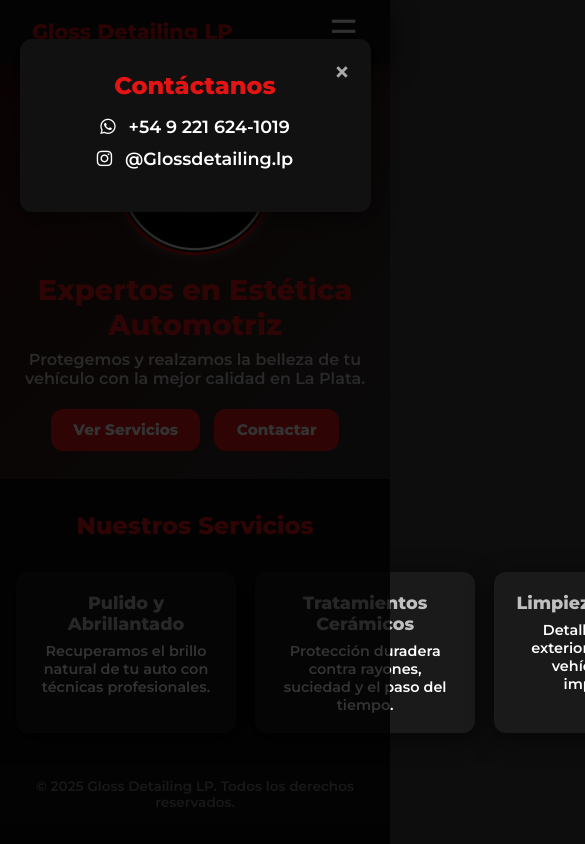
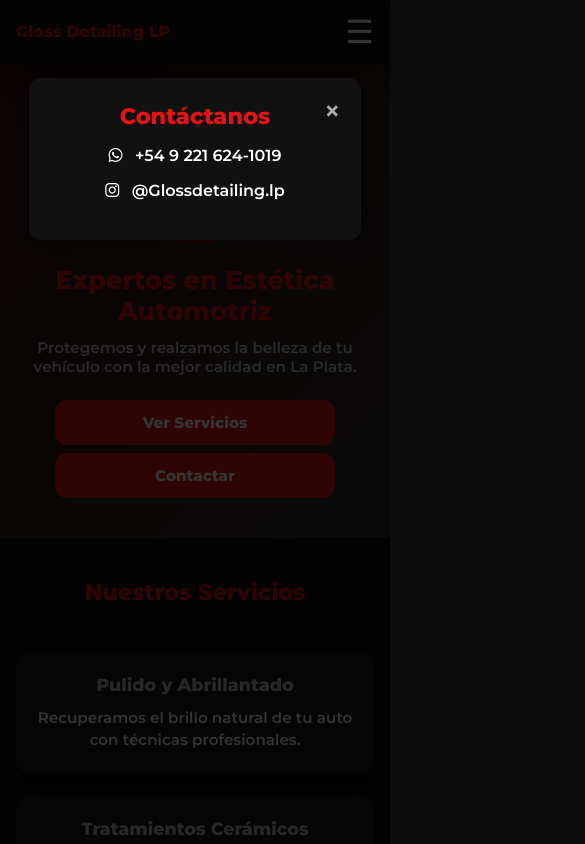
Before and after one commit to ImSanty04/Paginas-web-test, a plain HTML site: page index.html in a window 390 px wide. Both pictures are taken after a click on the link "Contactar". Shown: the top 844 px of the page, 585 px wide, since content can reach past the window. Drawn offline with Linux system fonts and the light colour scheme.

Commit message:
Update index.html

```diff
--- a/index.html
+++ b/index.html
@@ -280,10 +280,81 @@
             flex-shrink: 0;
         }
 
-        /* responsive móvil: vuelve a scroll normal */
+        /* ========== RESPONSIVE TABLETS (768px - 1024px) ========== */
+        @media (max-width: 1024px) and (min-width: 769px) {
+            body {
+                height: auto;
+                overflow-y: auto;
+            }
+
+            .hero {
+                padding: 3rem 2rem 2.5rem;
+            }
+
+            .hero img {
+                width: 200px;
+            }
+
+            .hero h1 {
+                font-size: 2.2rem;
+            }
+
+            .hero p {
+                font-size: 1.1rem;
+                margin-bottom: 1.5rem;
+            }
+
+            .btn {
+                padding: 0.8rem 1.6rem;
+                font-size: 1rem;
+            }
+
+            .services {
+                padding: 3rem 2rem;
+            }
+
+            .services h2 {
+                font-size: 1.8rem;
+                margin-bottom: 1.5rem;
+            }
+
+            .services-grid {
+                gap: 1.5rem;
+                grid-template-columns: repeat(2, 1fr);
+            }
+
+            .card {
+                padding: 1.5rem;
+            }
+
+            .card h3 {
+                font-size: 1.2rem;
+            }
+
+            .card p {
+                font-size: 1rem;
+            }
+
+            footer {
+                padding: 1.2rem;
+                font-size: 0.9rem;
+                margin-top: 3rem;
+            }
+        }
+
+        /* ========== RESPONSIVE MÓVILES (hasta 768px) ========== */
         @media (max-width: 768px) {
             body {
                 height: auto;
+                overflow-y: auto;
+            }
+
+            header {
+                padding: 0.8rem 1rem;
+            }
+
+            .logo span {
+                font-size: 1.1rem;
             }
 
             nav {
@@ -294,28 +365,138 @@
                 display: block;
             }
 
+            .hero {
+                padding: 3rem 1.5rem 2.5rem;
+            }
+
             .hero img {
                 width: 160px;
+                margin-bottom: 1rem;
             }
 
             .hero h1 {
                 font-size: 1.8rem;
+                margin-bottom: 0.8rem;
             }
 
             .hero p {
                 font-size: 1rem;
+                margin-bottom: 1.5rem;
+                padding: 0 1rem;
+            }
+
+            .btn {
+                padding: 0.9rem 1.6rem;
+                font-size: 1rem;
+                margin: 0.5rem;
+                display: block;
+                max-width: 280px;
+                margin-left: auto;
+                margin-right: auto;
+                margin-top: 0.5rem;
             }
 
             .services {
-                padding: 2rem 1rem;
+                padding: 3rem 1.5rem;
             }
 
             .services h2 {
-                font-size: 1.5rem;
+                font-size: 1.6rem;
+                margin-bottom: 1.5rem;
+            }
+
+            .services-grid {
+                grid-template-columns: 1fr;
+                gap: 1.5rem;
+                margin-top: 1.5rem;
+            }
+
+            .card {
+                padding: 1.5rem;
+            }
+
+            .card h3 {
+                font-size: 1.2rem;
+                margin-bottom: 0.7rem;
+            }
+
+            .card p {
+                font-size: 1rem;
+                line-height: 1.5;
+            }
+
+            footer {
+                padding: 1.5rem 1rem;
+                font-size: 0.9rem;
+                margin-top: 3rem;
+            }
+
+            /* Modal responsive */
+            .modal-content {
+                margin: 20% auto;
+                padding: 1.5rem;
+                width: 85%;
+            }
+
+            .modal-content h2 {
+                font-size: 1.4rem;
+            }
+
+            .modal-content a {
+                font-size: 1rem;
+                margin: 1rem 0;
             }
         }
 
-        /* pantallas muy grandes: ajuste adicional */
+        /* ========== MÓVILES PEQUEÑOS (hasta 480px) ========== */
+        @media (max-width: 480px) {
+            .logo span {
+                font-size: 1rem;
+            }
+
+            .hero {
+                padding: 2.5rem 1rem 2rem;
+            }
+
+            .hero img {
+                width: 140px;
+            }
+
+            .hero h1 {
+                font-size: 1.6rem;
+            }
+
+            .hero p {
+                font-size: 0.95rem;
+            }
+
+            .btn {
+                padding: 0.8rem 1.4rem;
+                font-size: 0.95rem;
+            }
+
+            .services {
+                padding: 2.5rem 1rem;
+            }
+
+            .services h2 {
+                font-size: 1.4rem;
+            }
+
+            .card {
+                padding: 1.3rem;
+            }
+
+            .card h3 {
+                font-size: 1.1rem;
+            }
+
+            .card p {
+                font-size: 0.95rem;
+            }
+        }
+
+        /* ========== PANTALLAS MUY GRANDES (1600px+) ========== */
         @media (min-width: 1600px) {
             .hero img {
                 width: 200px;
```
